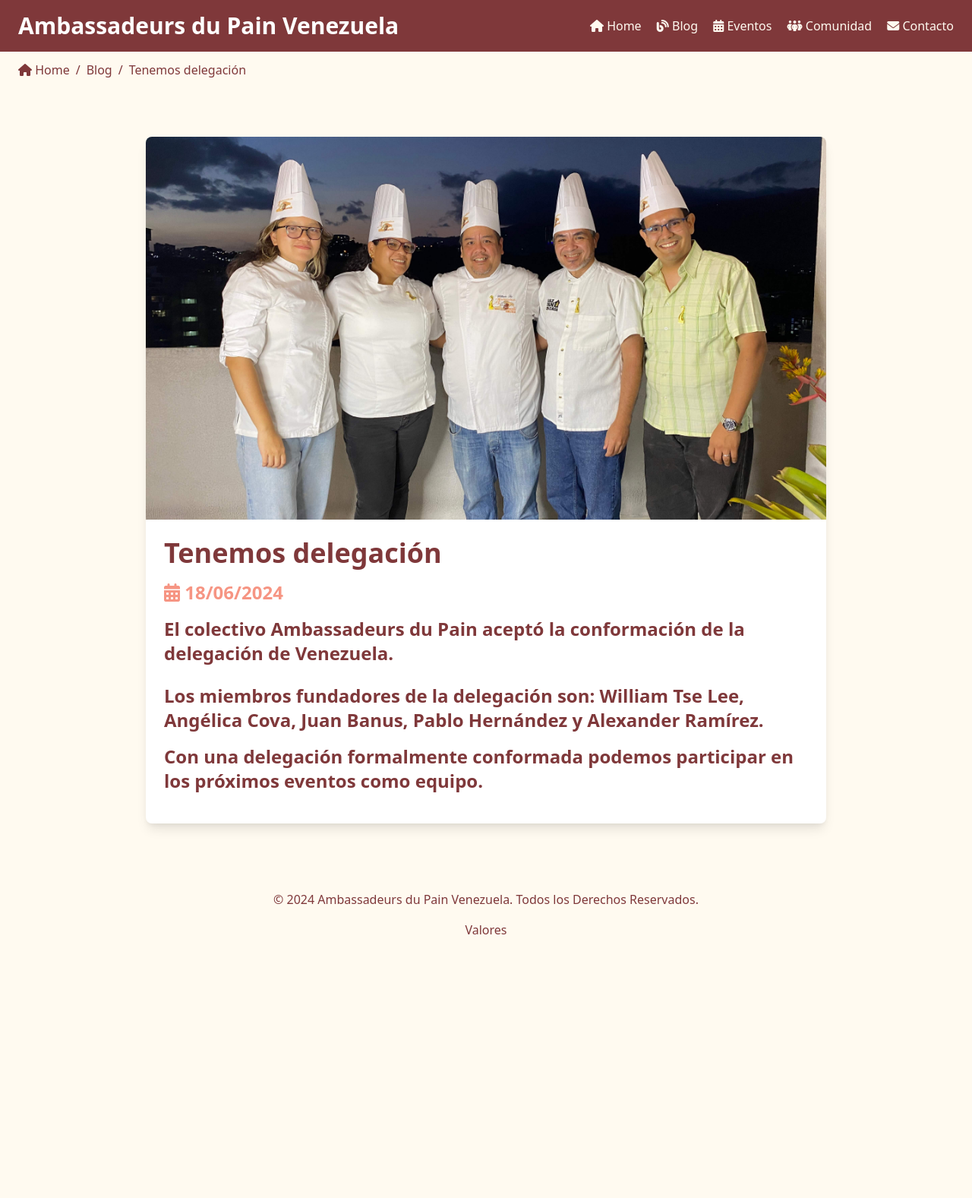
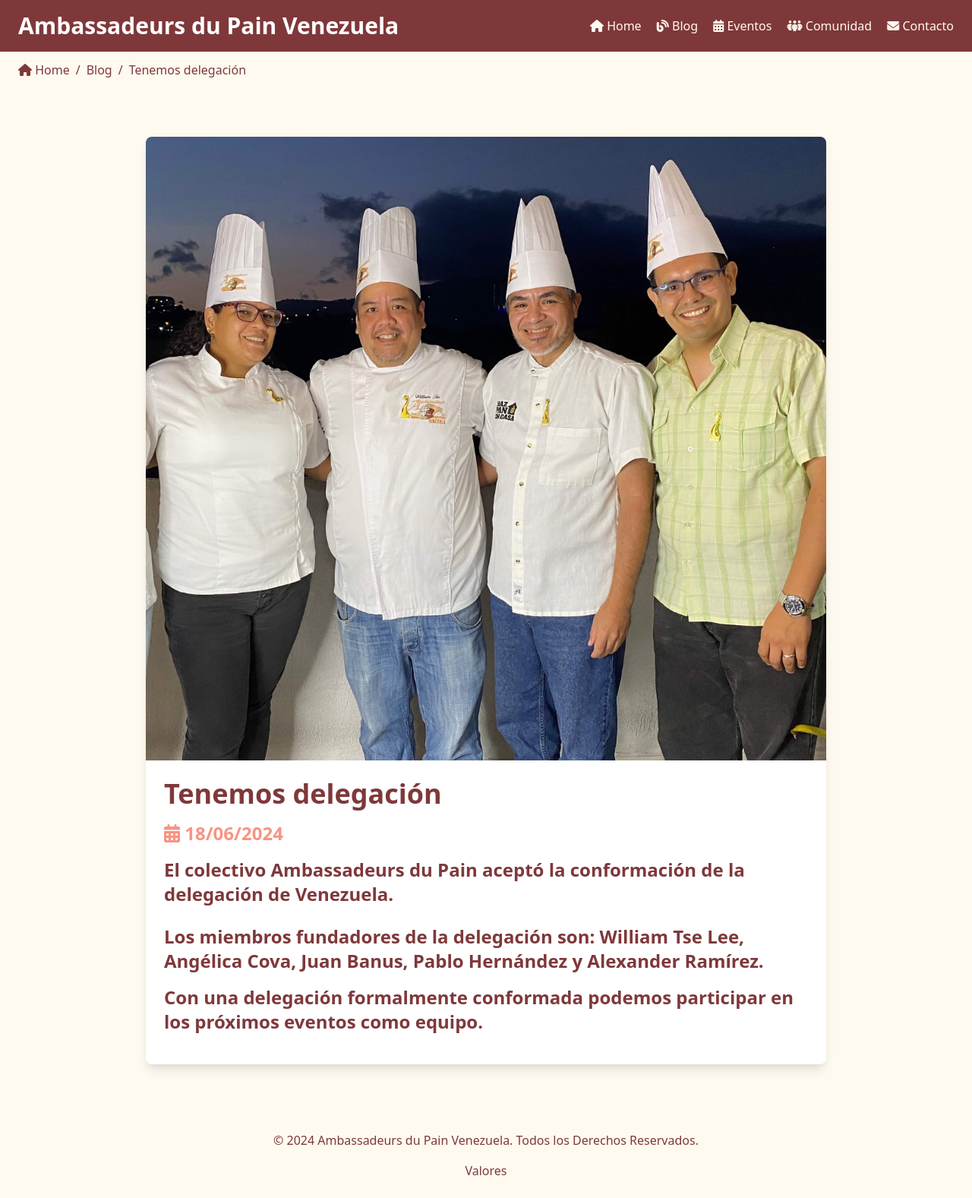
Before and after one commit to ambassadeursdupainvenezuela/ambassadeursdupainvenezuela.github.io, a Jekyll site: the page built from _blog/2024-06-18-tenemos-delegacion.html, in a window 1280 px wide. Shown: the whole page at 76% size. Built offline with Jekyll 4.4.1, drawn with Linux system fonts in a browser that asks for light colours; nearby versions of some CDN libraries; before the commit the page ends 1260 px from its top, so only the background shows below that.

Commit message:
delegacion blog

```diff
--- a/_blog/2024-06-18-tenemos-delegacion.html
+++ b/_blog/2024-06-18-tenemos-delegacion.html
@@ -3,7 +3,7 @@ layout: blog
 title: Tenemos delegación
 subtitle: El colectivo Ambassadeurs du Pain aceptó la conformación de la delegación de Venezuela.
 date: 18/Junio/2024
-image: /images/delegacion.jpg
+image: /images/ladelegacion.jpg
 keywords: Ambassadeurs du Pain Venezuela, Ambassadeurs du Pain, Delegación Ambassadeurs du Pain Venezuela
 ---
 
```
Also changed, not shown: images/ladelegacion.jpg (added).
